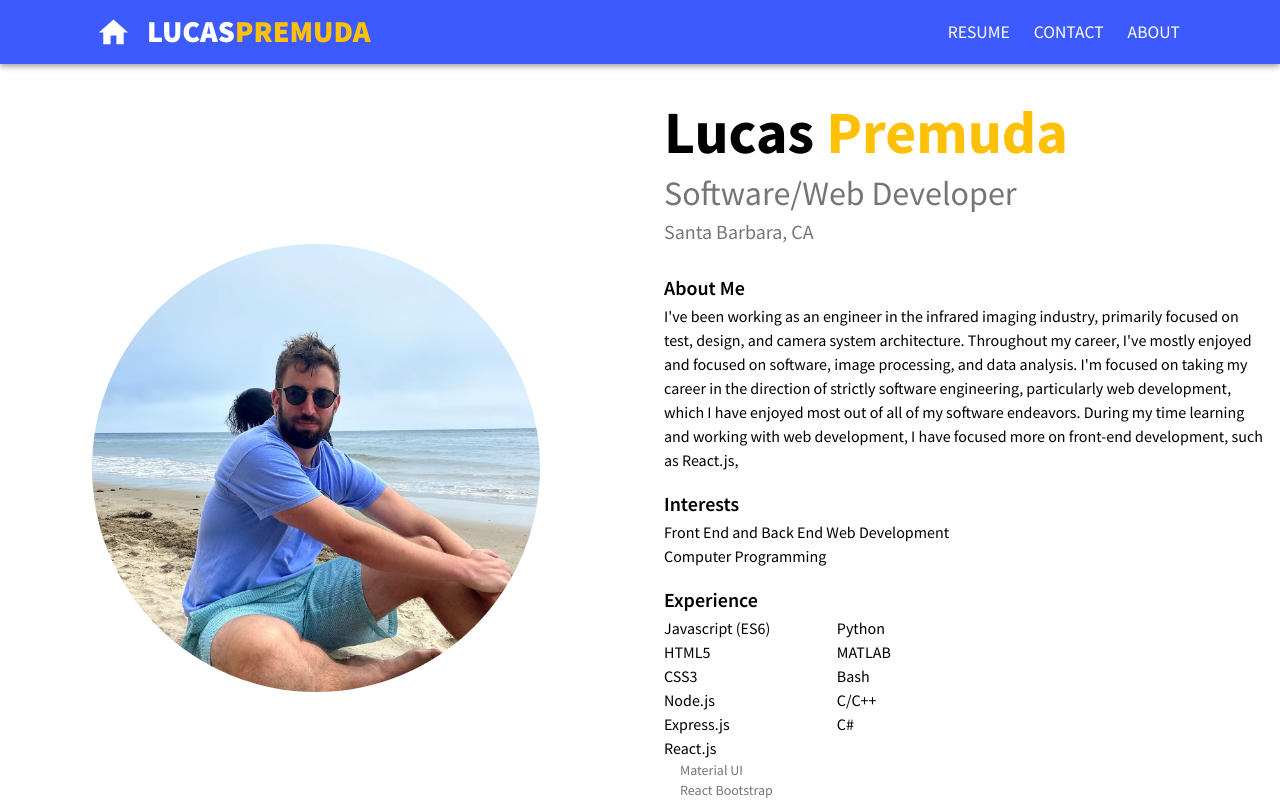
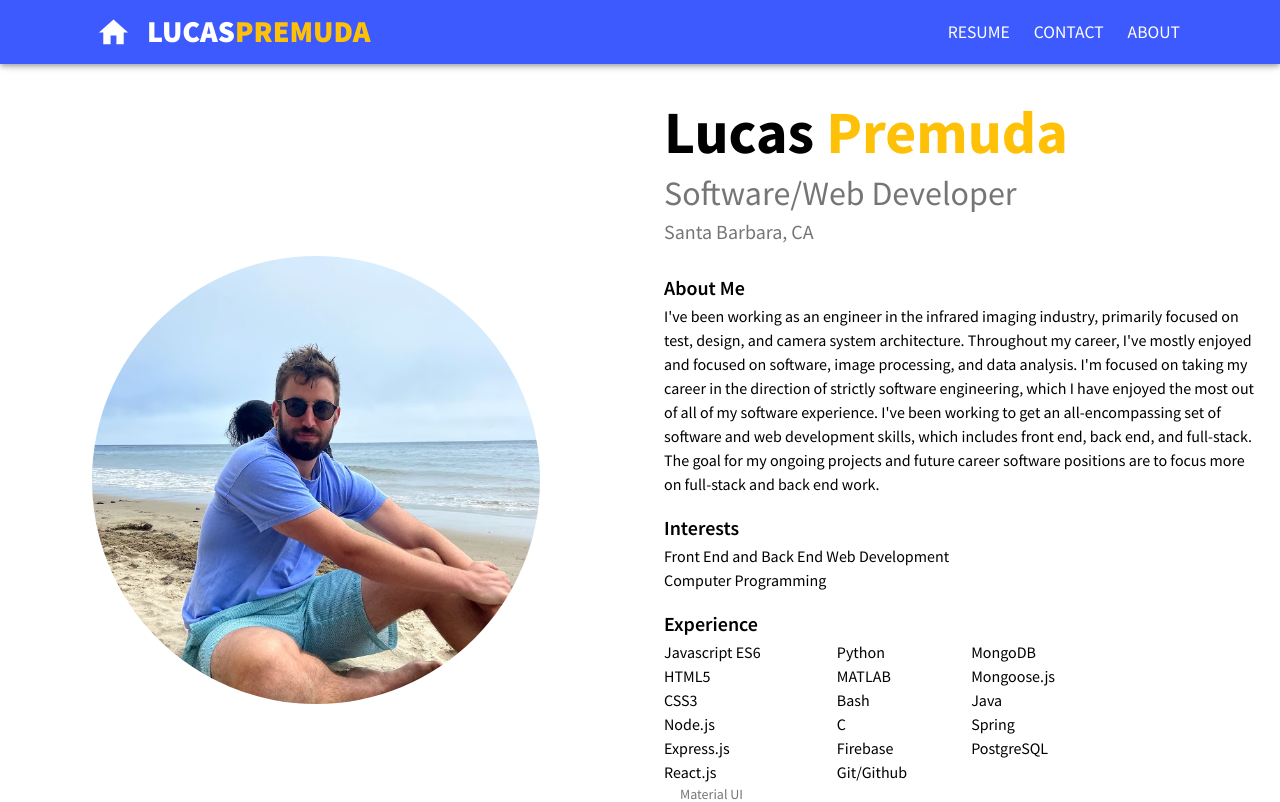
Before and after one commit to lpremuda/personal-website-fullstack, a React (Create React App) app in the folder client/: page /about in a window 1280 px wide. Shown: the top 802 px of the page. Built offline with nearby package versions, Linux system fonts and the light colour scheme.

Commit message:
Updated About Me and Experience in About.js

```diff
--- a/client/src/components/pages/About.js
+++ b/client/src/components/pages/About.js
@@ -101,8 +101,9 @@ export default function About() {
               <Typography variant="body1">
                 I've been working as an engineer in the infrared imaging industry, primarily focused on test, design, and camera system architecture.
                 Throughout my career, I've mostly enjoyed and focused on software, image processing, and data analysis.
-                I'm focused on taking my career in the direction of strictly software engineering, particularly web development, which I have enjoyed most out of all of my software endeavors.
-                During my time learning and working with web development, I have focused more on front-end development, such as React.js,
+                I'm focused on taking my career in the direction of strictly software engineering, which I have enjoyed the most out of all of my software experience.
+                I've been working to get an all-encompassing set of software and web development skills,  which includes front end, back end, and full-stack.
+                The goal for my ongoing projects and future career software positions are to focus more on full-stack and back end work.
               <Typography>
               </Typography>
               </Typography>
@@ -120,7 +121,7 @@ export default function About() {
               </Typography>
               <Box className={classes.aboutMeExperienceContainer}>
                 <Box mr={8} className={classes.aboutMeExperienceColumn}>
-                  <Typography variant="body1">Javascript (ES6)</Typography>
+                  <Typography variant="body1">Javascript ES6</Typography>
                   <Typography variant="body1">HTML5</Typography>
                   <Typography variant="body1">CSS3</Typography>
                   <Typography variant="body1">Node.js</Typography>
@@ -135,8 +136,16 @@ export default function About() {
                   <Typography variant="body1">Python</Typography>
                   <Typography variant="body1">MATLAB</Typography>
                   <Typography variant="body1">Bash</Typography>
-                  <Typography variant="body1">C/C++</Typography>
-                  <Typography variant="body1">C#</Typography>
+                  <Typography variant="body1">C</Typography>
+                  <Typography variant="body1">Firebase</Typography>
+                  <Typography variant="body1">Git/Github</Typography>
+                </Box>
+                <Box mr={8}>
+                  <Typography variant="body1">MongoDB</Typography>
+                  <Typography variant="body1">Mongoose.js</Typography>
+                  <Typography variant="body1">Java</Typography>
+                  <Typography variant="body1">Spring</Typography>
+                  <Typography variant="body1">PostgreSQL</Typography>
                 </Box>
               </Box>
             </Box>
```
